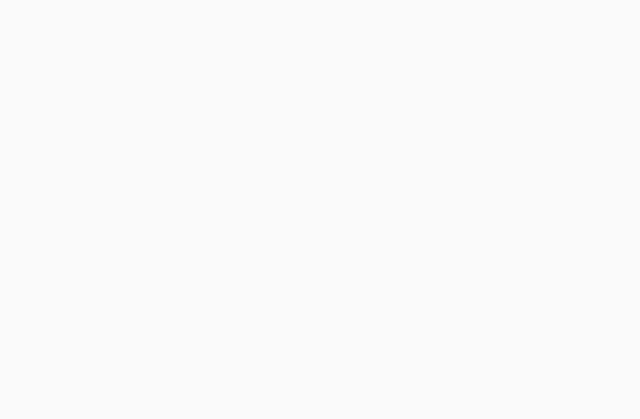
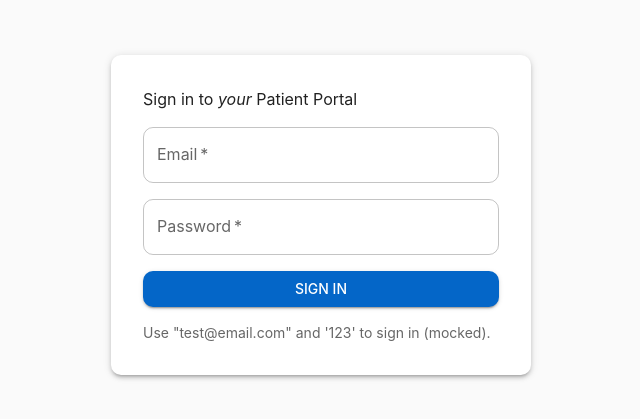
Before and after one commit to akinghill/patient-portal, a React (Vite) app: page /login in a window 1280 px wide. Before the commit this address had no page. Shown: the part 185-604 px from the top of the page, without its empty margins (319-959 px from the left). Built offline with nearby package versions, Linux system fonts and the light colour scheme.

Commit message:
Add LoginPage

```diff
--- /dev/null
+++ b/src/features/auth/LoginPage.tsx
@@ -0,0 +1,69 @@
+import { Alert, Box, Button, Paper, Stack, TextField, Typography } from '@mui/material';
+import { useState } from 'react';
+import z from 'zod';
+
+const schema = z.object({
+  email: z.string().email('Enter a valid email'),
+  password: z.string().min(3, 'Password must be at least 3 characters'),
+});
+
+export default function LoginPage(): JSX.Element {
+  const [email, setEmail] = useState('');
+  const [password, setPassword] = useState('');
+  const [error, setError] = useState<string | null>(null);
+  const [loading, setLoading] = useState(false);
+
+  const onSubmit = async (e: React.FormEvent) => {
+    e.preventDefault();
+    setError(null);
+    const parse = schema.safeParse({ email, password });
+    if (!parse.success) {
+      setError(parse.error.errors[0]?.message ?? 'Invalid form data');
+      return;
+    }
+    setLoading(true);
+
+    try {
+      // login
+    } catch (err) {
+      setError((err as Error).message);
+    } finally {
+      setLoading(false);
+    }
+  };
+
+  return (
+    <Box sx={{ display: 'grid', placeItems: 'center', minHeight: '100svh', px: 2 }}>
+      <Paper elevation={3} sx={{ width: '100%', maxWidth: 420, p: 4 }}>
+        <Stack component='form' onSubmit={onSubmit} spacing={2}>
+          <Typography>
+            Sign in to <i>your</i> Patient Portal
+          </Typography>
+          {error ? <Alert severity='error'>{error}</Alert> : null}
+          <TextField
+            label='Email'
+            type='email'
+            value={email}
+            onChange={(e) => setEmail(e.target.value)}
+            autoComplete='email'
+            required
+          />
+          <TextField
+            label='Password'
+            type='password'
+            value={password}
+            onChange={(e) => setPassword(e.target.value)}
+            autoComplete='current-password'
+            required
+          />
+          <Button variant='contained' type='submit'>
+            {loading ? 'Signing in...' : 'Sign In'}
+          </Button>
+          <Typography component='p' variant='body2' sx={{ color: 'text.secondary' }}>
+            Use "test@email.com" and '123' to sign in (mocked).
+          </Typography>
+        </Stack>
+      </Paper>
+    </Box>
+  );
+}
--- a/src/routes/AppRoutes.tsx
+++ b/src/routes/AppRoutes.tsx
@@ -3,6 +3,7 @@ import { Route, Routes } from 'react-router-dom';
 
 import { MainLayout } from '../layouts/MainLayout';
 
+const LoginPage = lazy(() => import('../features/auth/LoginPage'));
 const DashboardPage = lazy(() => import('../features/dashboard/DashboardPage'));
 const AppointmentsPage = lazy(() => import('../features/appointments/AppointmentsPage'));
 const LabResultsPage = lazy(() => import('../features/labs/LabResultsPage'));
@@ -11,7 +12,7 @@ const MessagesPage = lazy(() => import('../features/messages/MessagesPage'));
 export function AppRoutes(): JSX.Element {
   return (
     <Routes>
-      {/* <Route path="/login" element={<LoginPage />} /> */}
+      <Route path="/login" element={<LoginPage />} />
       <Route path="/" element={<MainLayout />}>
         <Route index element={<DashboardPage />} />
         <Route path="appointments" element={<AppointmentsPage />} />
```
Also changed, not shown: .prettierrc.json.
